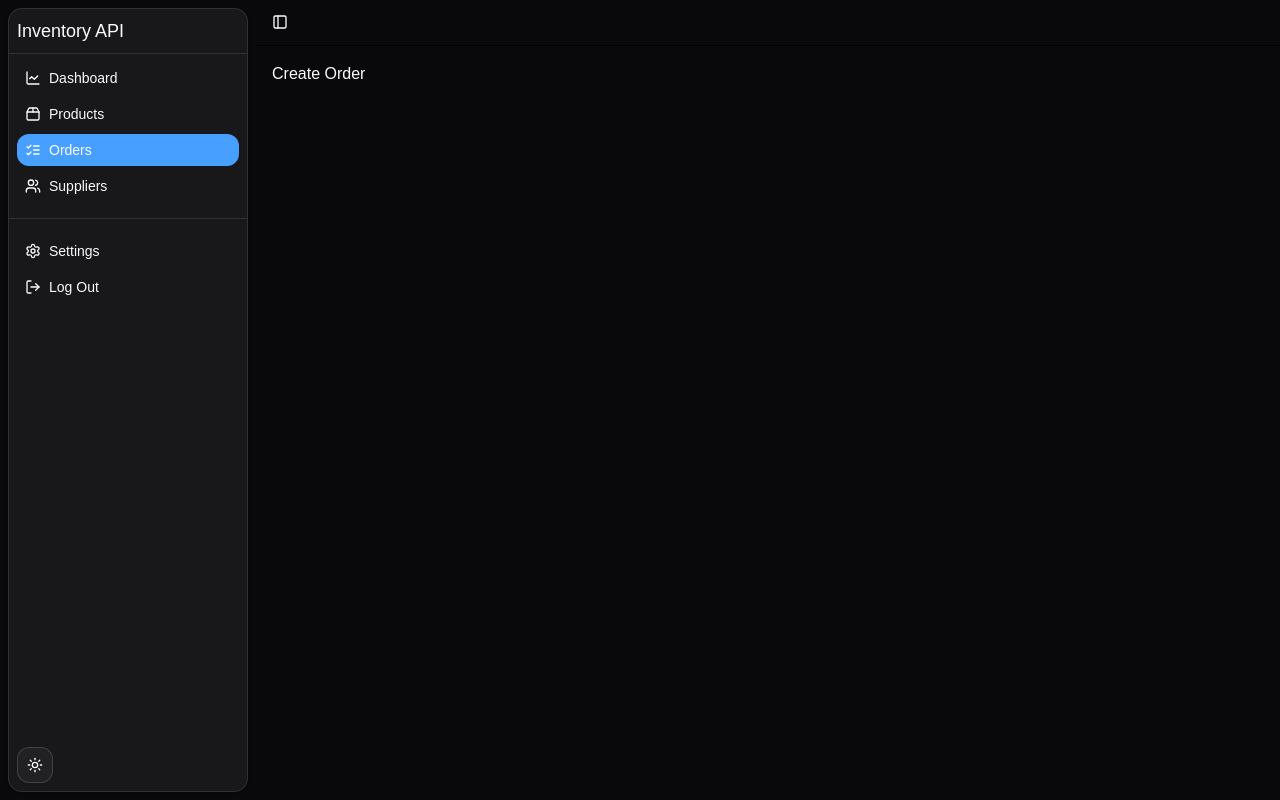
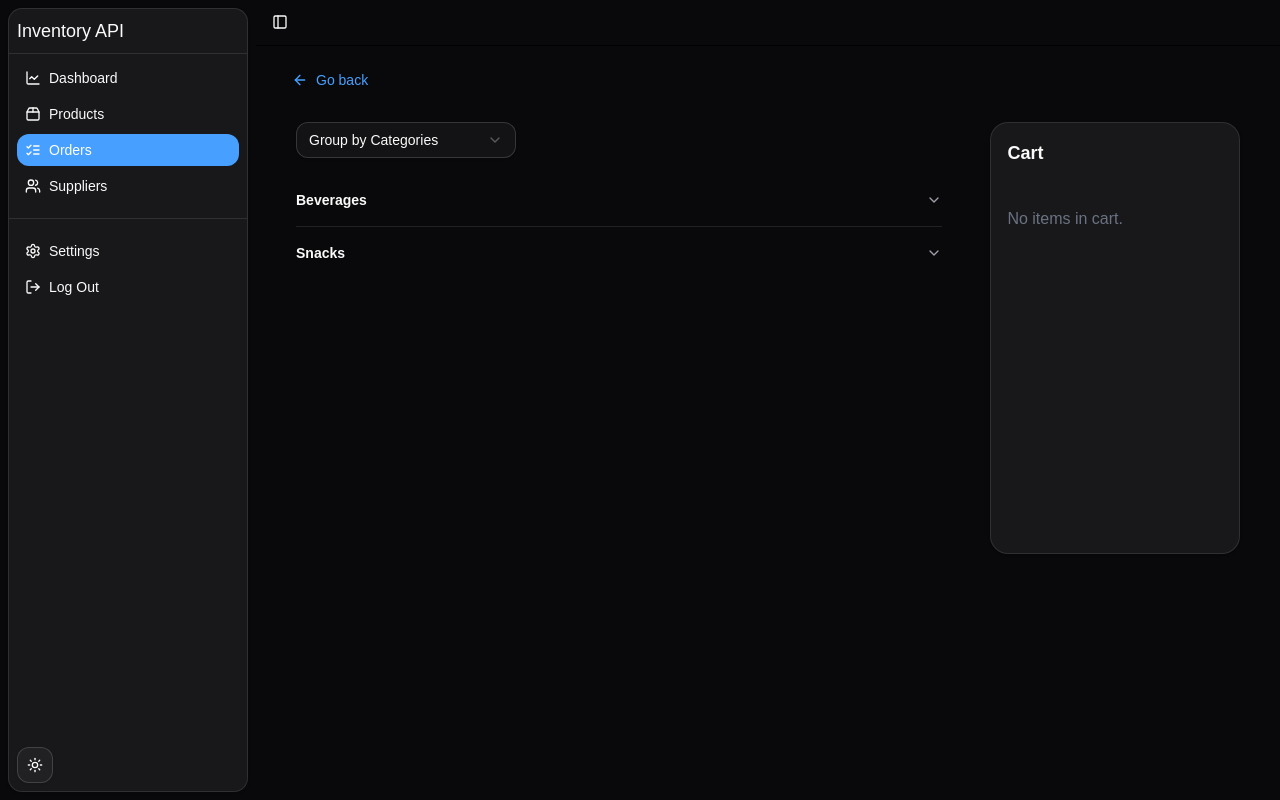
Before and after one commit to mrdsx/inventory-api, a Next.js app in the folder frontend/: page /orders/create in a window 1280 px wide. Built offline with nearby package versions, Linux system fonts and the light colour scheme.

Commit message:
feat(frontend/order): add content on create order page

```diff
--- a/frontend/src/app/(workspace)/orders/create/page.tsx
+++ b/frontend/src/app/(workspace)/orders/create/page.tsx
@@ -1,3 +1,156 @@
+"use client";
+
+import { ROUTES } from "@/app/lib";
+import {
+  Accordion,
+  AccordionContent,
+  AccordionItem,
+  AccordionTrigger,
+  Button,
+  Card,
+  Select,
+  SelectContent,
+  SelectItem,
+  SelectTrigger,
+  SelectValue,
+} from "@/components/ui";
+import { ArrowLeft } from "lucide-react";
+import Link from "next/link";
+import { useState } from "react";
+
+// Flat list of products
+const catalogData = [
+  { id: 1, name: "Coca Cola", supplier: "Supplier A", category: "Beverages" },
+  { id: 2, name: "Pepsi", supplier: "Supplier B", category: "Beverages" },
+  { id: 3, name: "Chips", supplier: "Supplier A", category: "Snacks" },
+  { id: 4, name: "Nuts", supplier: "Supplier B", category: "Snacks" },
+];
+
+type Product = {
+  id: number;
+  name: string;
+  supplier: string;
+  category: string;
+};
+
 export default function CreateOrderPage() {
-  return <div>Create Order</div>;
+  const [groupBy, setGroupBy] = useState<"category" | "supplier">("category");
+  const [cart, setCart] = useState<Product[]>([]);
+
+  // Group products by selected attribute using groupBy value
+  const groupedData: Record<string, Product[]> = catalogData.reduce(
+    (acc, product) => {
+      const key = product[groupBy];
+      if (!acc[key]) acc[key] = [];
+      acc[key].push(product);
+      return acc;
+    },
+    {} as Record<string, Product[]>,
+  );
+
+  const handleAddToCart = (item: Product) => {
+    if (!cart.find((i) => i.id === item.id)) {
+      setCart([...cart, item]);
+    }
+  };
+
+  const handleRemoveFromCart = (item: Product) => {
+    setCart(cart.filter((i) => i.id !== item.id));
+  };
+
+  return (
+    <div>
+      <Button className="ml-2 flex" variant="link">
+        <ArrowLeft />
+        <Link href={ROUTES.workspace.orders.root}>Go back</Link>
+      </Button>
+      <div className="flex h-120 transition-colors">
+        {/* Left side: Catalog */}
+        <div className="flex w-[70%] flex-col p-6">
+          <div className="mb-4 flex items-center gap-4">
+            <Select
+              value={groupBy}
+              onValueChange={(val) =>
+                setGroupBy(val as "category" | "supplier")
+              }
+            >
+              <SelectTrigger className="w-[220px]">
+                <SelectValue placeholder="Group by..." />
+              </SelectTrigger>
+              <SelectContent>
+                <SelectItem value="category">Group by Categories</SelectItem>
+                <SelectItem value="supplier">Group by Suppliers</SelectItem>
+              </SelectContent>
+            </Select>
+          </div>
+          <div className="flex-1 overflow-y-auto">
+            <Accordion type="multiple" className="w-full">
+              {Object.entries(groupedData).map(([groupName, items]) => (
+                <AccordionItem value={groupName} key={groupName}>
+                  <AccordionTrigger className="font-semibold">
+                    {groupName}
+                  </AccordionTrigger>
+                  <AccordionContent>
+                    <Card className="p-4">
+                      <ul>
+                        {items.map((item) => (
+                          <li
+                            key={item.id}
+                            className="flex items-center justify-between py-1"
+                          >
+                            <span className="text-foreground">{item.name}</span>
+                            <Button
+                              size="sm"
+                              variant="outline"
+                              onClick={() => handleAddToCart(item)}
+                              disabled={!!cart.find((i) => i.id === item.id)}
+                              className="dark:border-gray-700"
+                            >
+                              {cart.find((i) => i.id === item.id)
+                                ? "Added"
+                                : "Add"}
+                            </Button>
+                          </li>
+                        ))}
+                      </ul>
+                    </Card>
+                  </AccordionContent>
+                </AccordionItem>
+              ))}
+            </Accordion>
+          </div>
+        </div>
+        {/* Right side: Cart */}
+        <div className="flex w-[30%] flex-col p-6 transition-colors">
+          <Card className="flex-1 p-4">
+            <h2 className="mb-4 text-lg font-bold">Cart</h2>
+            {cart.length === 0 ? (
+              <p className="text-gray-400 dark:text-gray-500">
+                No items in cart.
+              </p>
+            ) : (
+              <ul>
+                {cart.map((item) => (
+                  <li
+                    key={item.id}
+                    className="flex items-center justify-between py-2"
+                  >
+                    <span>{item.name}</span>
+                    <Button
+                      size="sm"
+                      variant="ghost"
+                      onClick={() => handleRemoveFromCart(item)}
+                      className="dark:text-red-400"
+                    >
+                      Remove
+                    </Button>
+                  </li>
+                ))}
+              </ul>
+            )}
+          </Card>
+        </div>
+      </div>
+    </div>
+  );
 }
```
